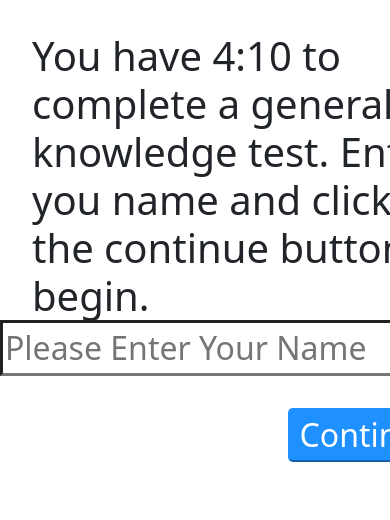
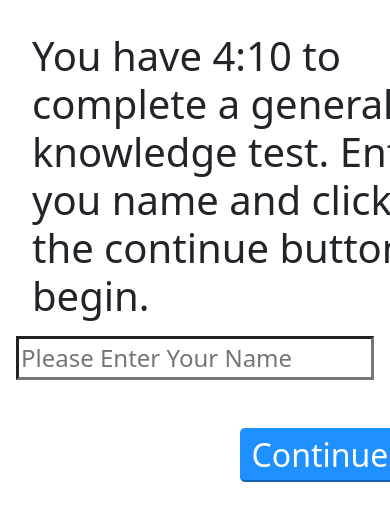
Before and after one commit to Prim3timer/test, a React (Create React App) app: page / in a window 390 px wide. Shown: the top 520 px of the page. Built offline with nearby package versions, Linux system fonts and the light colour scheme.

Commit message:
working on the portrait

```diff
--- a/src/index.css
+++ b/src/index.css
@@ -23,17 +23,17 @@ code {
     width: 40rem;
 }
 #name-taker {
-  font-size: 2rem;
+  font-size: 1.5rem;
    margin: 2rem  0 0 8rem;
     border-width: 3px;
 }
 #continuity {
   font-size: 2rem;
-   margin: 0 0 0 18rem;
+   margin: 0 0 0 15rem;
 }
 
 #clock {
-  /* margin-left: 10rem; */
+  margin-left: 10rem;
   width: 4rem;
 }
 
@@ -248,7 +248,7 @@ h3 {
     margin: 0 0 0 2rem;
   }
   #name-taker {
-    margin:  0;
+    margin:  1rem;
   }
 
 #tableA {
```
